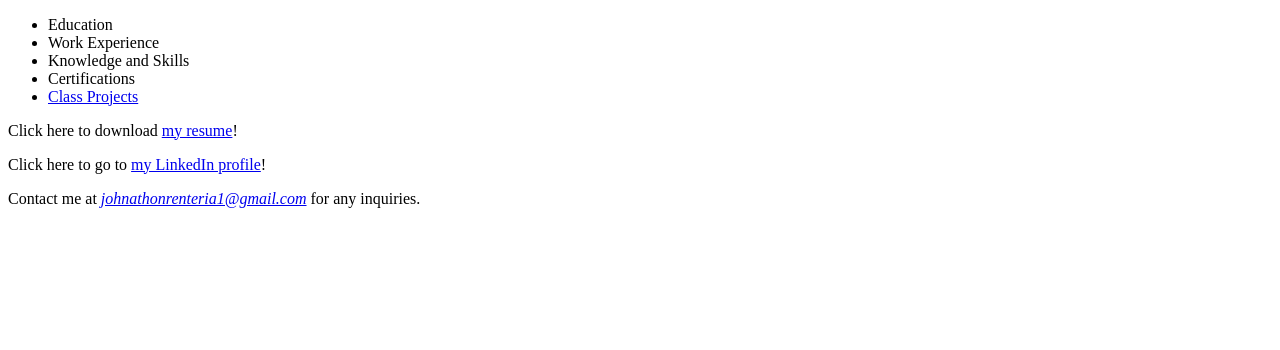
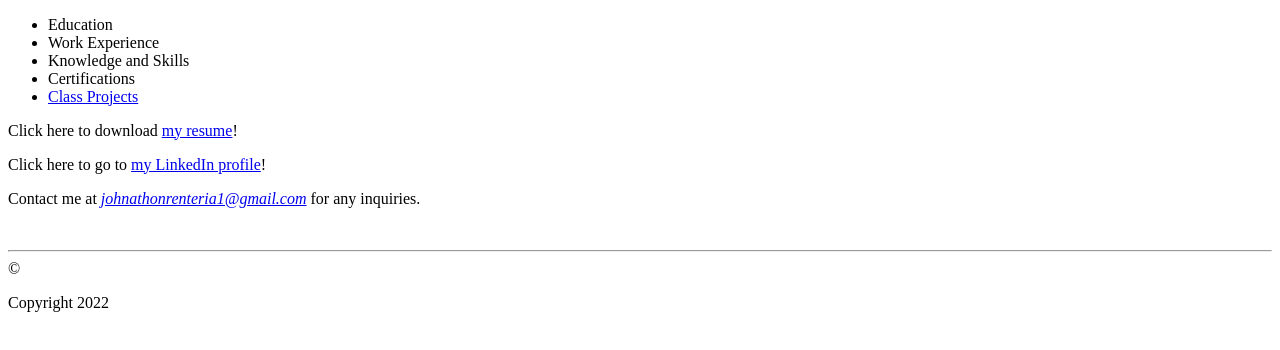
Before and after one commit to JohnathonRenteria/JohnathonRenteria.github.io, a plain HTML site: page index.html in a window 1280 px wide. Shown: the part 414-764 px from the top of the page. Drawn offline with Linux system fonts and the light colour scheme.

Commit message:
Attempted footer

```diff
--- a/index.html
+++ b/index.html
@@ -28,6 +28,8 @@
         <p>Click here to go to <a href="https://www.linkedin.com/in/johnathon-renteria-997056210" target="_blank">my LinkedIn profile</a>!</p>
         <p>Contact me at <a href="mailto:johnathonrenteria1@gmail.com"><em>johnathonrenteria1@gmail.com</em></a> for any inquiries.</p>
     </main>
-
+    <br>
+    <hr>
+    <footer> &copy; <p>Copyright 2022</p></footer>
 </body>
 </html>
```
